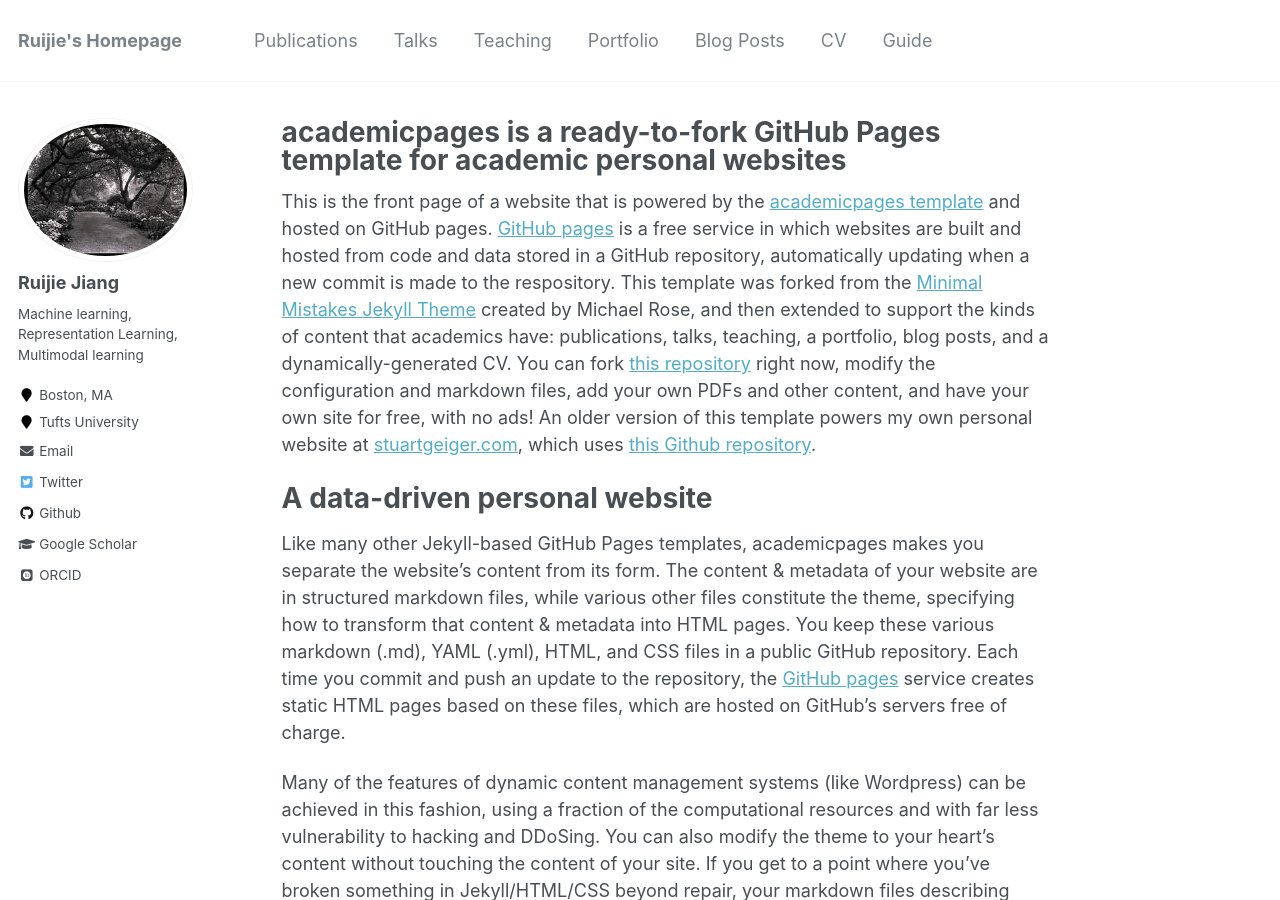
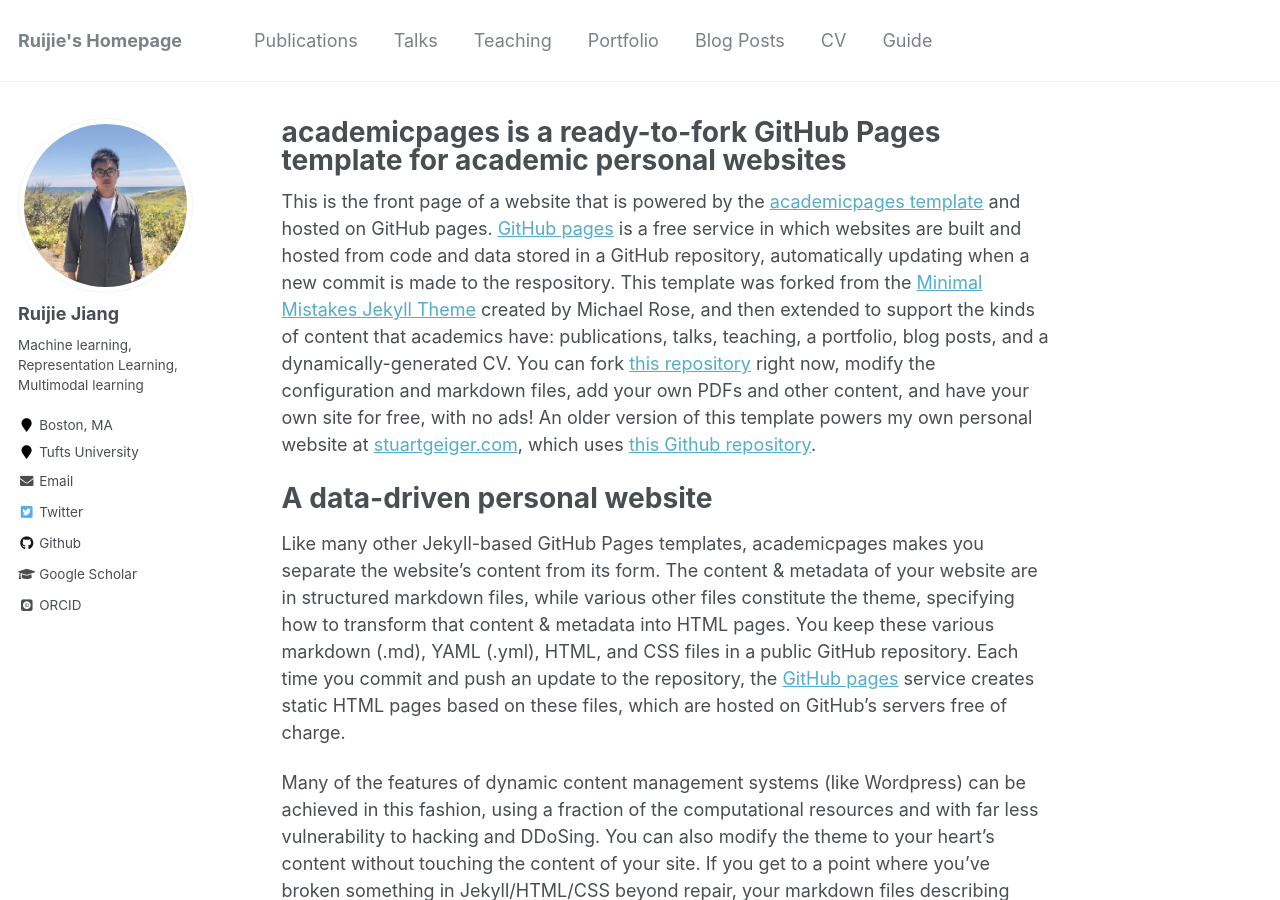
Before and after one commit to rjiang03/ruijie.github.io, a Jekyll site: the page built from _pages/about.md, in a window 1280 px wide and 900 px high. Built offline with Jekyll 4.4.1, drawn with Linux system fonts in a browser that asks for light colours; some web fonts are replaced.

Commit message:
Update _config.yml

```diff
--- a/_config.yml
+++ b/_config.yml
@@ -81,7 +81,7 @@ analytics:
 # Site Author
 author:
   name             : "Ruijie Jiang"
-  avatar           : "3953273590_704e3899d5_m.jpg"
+  avatar           : "Ruijie.jpg"
   bio              : "Machine learning, Representation Learning, Multimodal learning"
   location         : "Boston, MA"
   employer         : "Tufts University"
```
